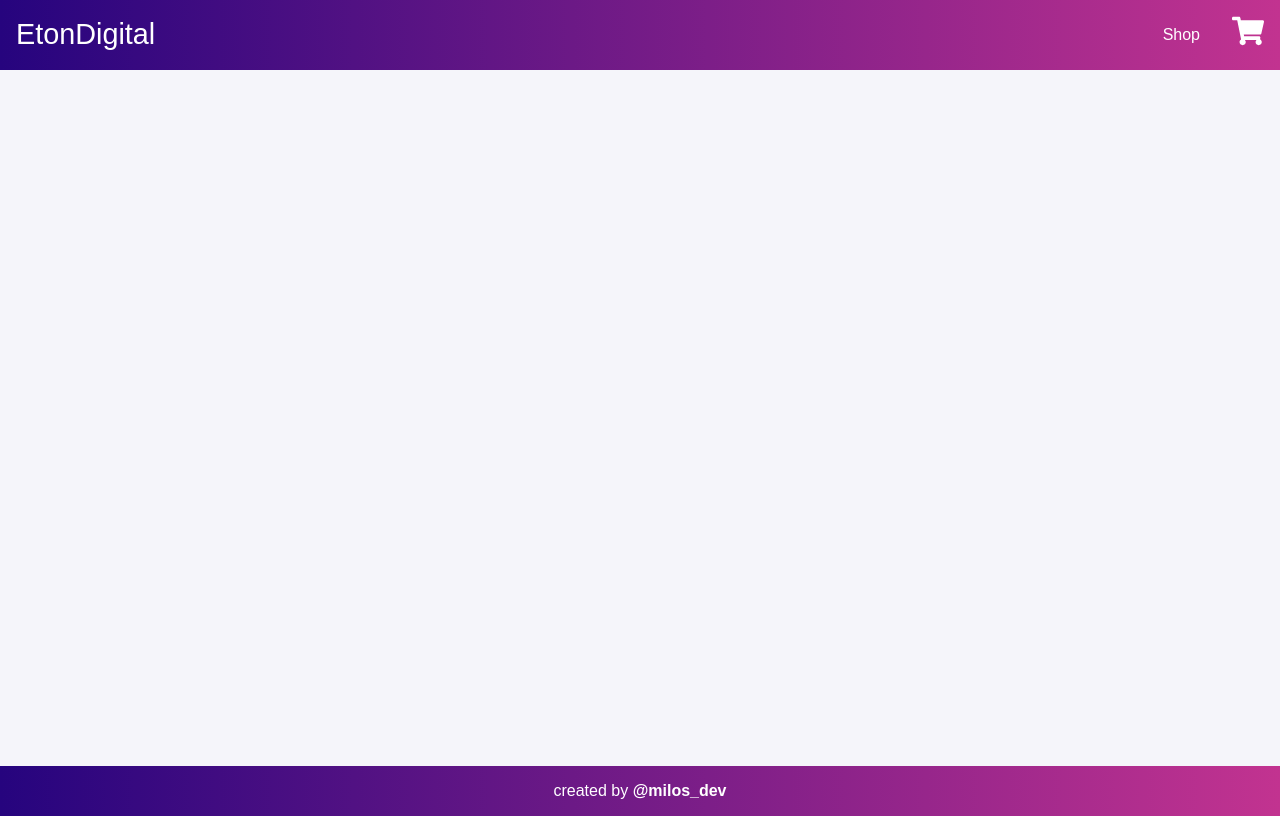
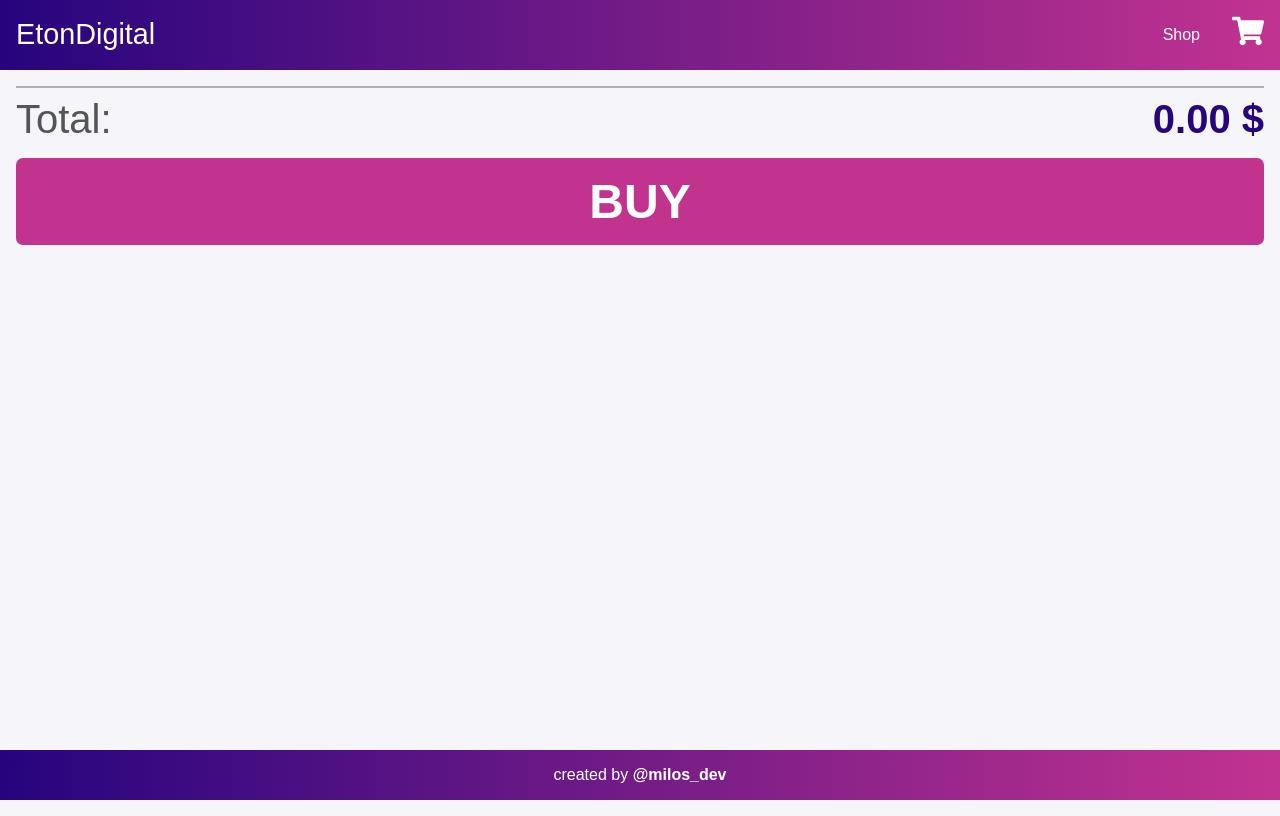
Before and after one commit to m-eton/eton-shop, a React (Create React App) app: page /cart in a window 1280 px wide. Built offline with nearby package versions, Linux system fonts and the light colour scheme.

Commit message:
cart controls done

```diff
--- a/src/actions/cart.js
+++ b/src/actions/cart.js
@@ -3,3 +3,22 @@ export const addToCart = (product, counter = 1) => ({
   product,
   counter
 });
+
+export const removeFromCart = id => ({
+  type: "REMOVE_FROM_CART",
+  id
+});
+
+export const counterPlus = id => ({
+  type: "COUNTER_PLUS",
+  id
+});
+
+export const counterMinus = id => ({
+  type: "COUNTER_MINUS",
+  id
+});
+
+export const removeAllFromCart = () => ({
+  type: "REMOVE_ALL_FROM_CART"
+});
--- a/src/components/CartPage.js
+++ b/src/components/CartPage.js
@@ -1,18 +1,68 @@
-import React from "react";
+import React, { Component } from "react";
 import { connect } from "react-redux";
 
 import CartPageItem from "./CartPageItem";
+import {
+  removeFromCart,
+  removeAllFromCart,
+  counterPlus,
+  counterMinus
+} from "../actions/cart";
 
-const CartPage = props => {
-  console.log("cart page: ", props.cartProducts);
-  return (
-    <div className="cart-items">
-      {props.cartProducts.map(obj => (
-        <CartPageItem {...obj} />
-      ))}
-    </div>
-  );
-};
+class CartPage extends Component {
+  state = {
+    showMessage: false
+  };
+
+  removeFromCart2 = id => {
+    this.props.dispatch(removeFromCart(id));
+  };
+  removeAllFromCart2 = () => {
+    this.props.dispatch(removeAllFromCart());
+  };
+  counterPlus2 = id => {
+    this.props.dispatch(counterPlus(id));
+  };
+  counterMinus2 = id => {
+    this.props.dispatch(counterMinus(id));
+  };
+
+  buy = () => {
+    this.props.dispatch(removeAllFromCart());
+    //show msg and redirect
+  };
+
+  render() {
+    console.log("cart page: ", this.props.cartProducts);
+
+    const totalPrice = this.props.cartProducts.reduce(
+      (total, obj) => (total += obj.product.price * obj.counter),
+      0
+    );
+    return (
+      <div className="cart-page">
+        <div className="cart-items">
+          {this.props.cartProducts.map(obj => (
+            <CartPageItem
+              {...obj}
+              removeFromCart={this.removeFromCart2}
+              removeAllFromCart={this.removeAllFromCart2}
+              counterPlus={this.counterPlus2}
+              counterMinus={this.counterMinus2}
+            />
+          ))}
+        </div>
+        <div className="cart-total">
+          <div className="cart-total-text">Total:</div>
+          <div className="cart-total-price">{totalPrice.toFixed(2)} $</div>
+        </div>
+        <div className="cart-buy" onClick={() => this.buy()}>
+          <p>BUY</p>
+        </div>
+      </div>
+    );
+  }
+}
 
 const mapStateToProps = state => {
   return {
--- a/src/components/CartPageItem.js
+++ b/src/components/CartPageItem.js
@@ -1,7 +1,14 @@
 import React from "react";
+
+import {
+  FaRegPlusSquare,
+  FaRegMinusSquare,
+  FaWindowClose
+} from "react-icons/fa";
 
 const CartPageItem = props => {
   const { id, title, price, image } = props.product;
+  const { counter, counterPlus, counterMinus, removeFromCart } = props;
   return (
     <div className="cart-card" key={id}>
       <div className="cart-img">
@@ -12,14 +19,18 @@ const CartPageItem = props => {
         <div className="title">{title}</div>
         <div className="cart-price">
           <div className="price">{price}$</div>
-          <div className="count">{" x " + props.counter}</div>
+          <div className="count">{counter > 1 && " x " + counter}</div>
+          <div className="cart-control" onClick={() => counterMinus(id)}>
+            <FaRegMinusSquare />
+          </div>
+          <div className="cart-control" onClick={() => counterPlus(id)}>
+            <FaRegPlusSquare />
+          </div>
         </div>
       </div>
 
-      <div className="cart-controls">
-        <button>-</button>
-        <button>+</button>
-        <button>delete</button>
+      <div className="cart-control close" onClick={() => removeFromCart(id)}>
+        <FaWindowClose />
       </div>
     </div>
   );
--- a/src/reducers/cart.js
+++ b/src/reducers/cart.js
@@ -1,26 +1,40 @@
 const cartReducerDefaultState = [];
 
 export default (state = cartReducerDefaultState, action) => {
+  let newState, thisProduct, productIndex;
   switch (action.type) {
     case "ADD_TO_CART":
-      const newState = state;
-      const sameProduct = newState.find(
-        obj => obj.product.id === action.product.id
-      );
-      const productIndex = newState.indexOf(sameProduct);
-      if (productIndex >= 0) {
-        newState[newState.indexOf(sameProduct)].counter++;
+      newState = state;
+      thisProduct = newState.find(obj => obj.product.id === action.product.id);
+      productIndex = newState.indexOf(thisProduct);
+      if (productIndex > -1) {
+        newState[newState.indexOf(thisProduct)].counter++;
         return [...newState];
       }
       return [...state, { product: action.product, counter: action.counter }];
-    // case "DELETE_FROM_CART":
-    //   return { ...state, sortBy: "priceDESC" };
-    // case "DELETE_ALL_FROM_CART":
-    //   return [];
-    // case "INCREMENT_ITEM":
-    //   return { ...state, sortBy: "name" };
-    // case "DECREMENT_ITEM":
-    //   return { ...state, sortBy: "priceASC" };
+
+    case "REMOVE_FROM_CART":
+      newState = state.filter(obj => obj.product.id !== action.id);
+      return [...newState];
+    case "REMOVE_ALL_FROM_CART":
+      return [];
+    case "COUNTER_PLUS":
+      newState = state;
+      thisProduct = newState.find(obj => obj.product.id === action.id);
+      productIndex = newState.indexOf(thisProduct);
+      newState[newState.indexOf(thisProduct)].counter++;
+      return [...newState];
+
+    case "COUNTER_MINUS":
+      newState = state;
+      thisProduct = newState.find(obj => obj.product.id === action.id);
+      productIndex = newState.indexOf(thisProduct);
+      if (newState[newState.indexOf(thisProduct)].counter > 1) {
+        newState[newState.indexOf(thisProduct)].counter--;
+        return [...newState];
+      }
+      return state;
+
     default:
       return state;
   }
--- a/src/styles/components/_cart-drop-menu.scss
+++ b/src/styles/components/_cart-drop-menu.scss
@@ -25,6 +25,7 @@
 .cart-item {
   display: flex;
   flex-direction: row;
+  align-items: center;
   justify-content: space-between;
   &:last-child {
     padding-bottom: 0.5em;
--- a/src/styles/components/_cart-page-item.scss
+++ b/src/styles/components/_cart-page-item.scss
@@ -1,4 +1,6 @@
 .cart-card {
+  position: relative;
+
   display: flex;
   flex-direction: row;
   justify-content: space-between;
@@ -38,7 +40,22 @@
   align-items: center;
 
   padding-top: 1em;
-  .price {
+  .price,
+  .count {
     padding-right: 1em;
   }
 }
+
+.cart-control {
+  cursor: pointer;
+  color: $accent2;
+  &:active {
+    transform: translate(1px, 1px);
+  }
+}
+.cart-control.close {
+  color: $accent1;
+  position: absolute;
+  top: 0.5em;
+  right: 0.5em;
+}
--- a/src/styles/components/_cart-page.scss
+++ b/src/styles/components/_cart-page.scss
@@ -1,3 +1,56 @@
+.cart-page {
+  padding: 1em 0;
+}
+
 .cart-items {
+  //display: grid;
+}
+
+.cart-total {
+  display: flex;
+  flex-direction: row;
+  justify-content: space-between;
+  align-items: center;
+  font-size: 2.5em;
+
+  padding-top: 0.2em;
+  border-top: 2px solid rgba($black, 0.3);
+
+  .cart-total-text {
+    color: rgba($black, 0.7);
+  }
+  .cart-total-price {
+    color: $accent1;
+    font-weight: bold;
+  }
+}
+
+.cart-buy {
+  width: 100%;
   margin-top: 1em;
+  padding: 1em;
+  border-radius: $border-radius;
+  border: none;
+  outline: none;
+  cursor: pointer;
+
+  background: $accent2;
+  color: $white;
+
+  display: flex;
+  flex-direction: row;
+  justify-content: center;
+  align-items: center;
+  p {
+    font-weight: bold;
+    margin: 0;
+    font-size: 3em;
+  }
+
+  &:active {
+    box-shadow: inset 0.5em 0.5em 0.5em rgba($black, 0.3);
+    p {
+      transform: translate(2px, 2px);
+    }
+  }
 }
```
